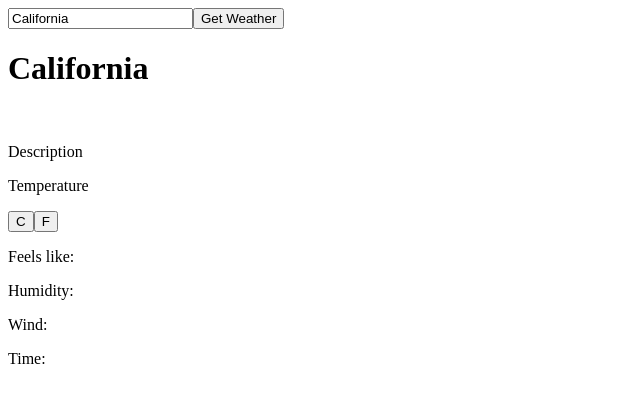
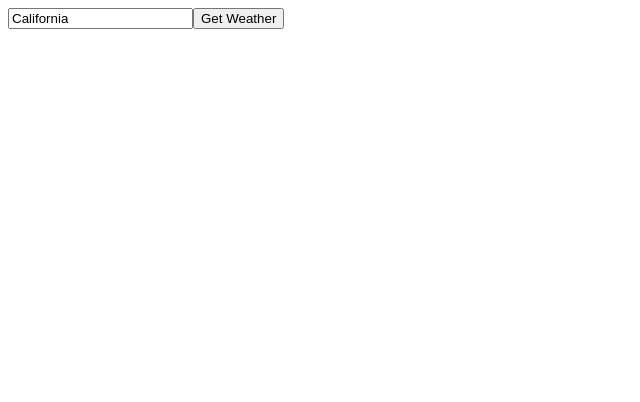
Before and after one commit to osechi3/weather-app, a Vue app: page / in a window 1280 px wide. Shown: the top 402 px of the page, without its empty margins (0-640 px from the left). Built offline with nearby package versions, Linux system fonts and the light colour scheme.

Commit message:
Displaying the weather

```diff
--- a/src/App.vue
+++ b/src/App.vue
@@ -1,7 +1,10 @@
 <template>
   <div id="app">
     <app-search-block @get-weather-btn-clicked="getWeather($event)"></app-search-block>
-    <app-weather-card></app-weather-card>
+    <app-weather-card
+      :currentWeather="currentWeather"
+      v-if="Object.keys(currentWeather).length !== 0">
+    </app-weather-card>
   </div>
 </template>
 
@@ -39,7 +42,8 @@ export default {
           temperatureKelvin: requestData.main.temp,
           feelsLike: requestData.main.feels_like, // Can I write it like this?
           timezoneShift: requestData.timezone,
-          weatherDescription: requestData.weather[0]
+          weatherDescription: requestData.weather[0],
+          iconURL: `http://openweathermap.org/img/wn/${requestData.weather[0].icon}.png`
         }
         console.log(this.currentWeather)
       } catch (error) {
--- a/src/components/WeatherCard.vue
+++ b/src/components/WeatherCard.vue
@@ -1,30 +1,35 @@
 <template>
   <div id="container">
     <div id="header">
-      <h1>California</h1>
+      <h1>{{ currentWeather.location }}</h1>
     </div>
     <div id="body">
       <div>
-        <img src="#" alt="">
-        <p>Description</p>
+        <img :src="currentWeather.iconURL" alt="">
+        <p>{{ currentWeather.weatherDescription.main }}</p>
       </div>
       <div>
-        <p>Temperature</p>
+        <p>{{ currentWeather.temperatureKelvin }}</p>
         <button>C</button>
         <button>F</button>
       </div>
-      <p>Feels like:</p>
+      <p>Feels like: {{ currentWeather.feelsLike }}</p>
       <div>
-        <p>Humidity:</p>
-        <p>Wind:</p>
+        <p>Humidity: {{ currentWeather.humidity }}</p>
+        <p>Wind: {{ currentWeather.windSpeed }}</p>
       </div>
-      <p>Time:</p>
+      <p>Time: {{ currentWeather.timezoneShift }}</p>
     </div>
   </div>
 </template>
 <script>
 export default {
-
+  props: {
+    currentWeather: {
+      type: Object,
+      required: true
+    }
+  }
 }
 </script>
 <style scoped>
```
